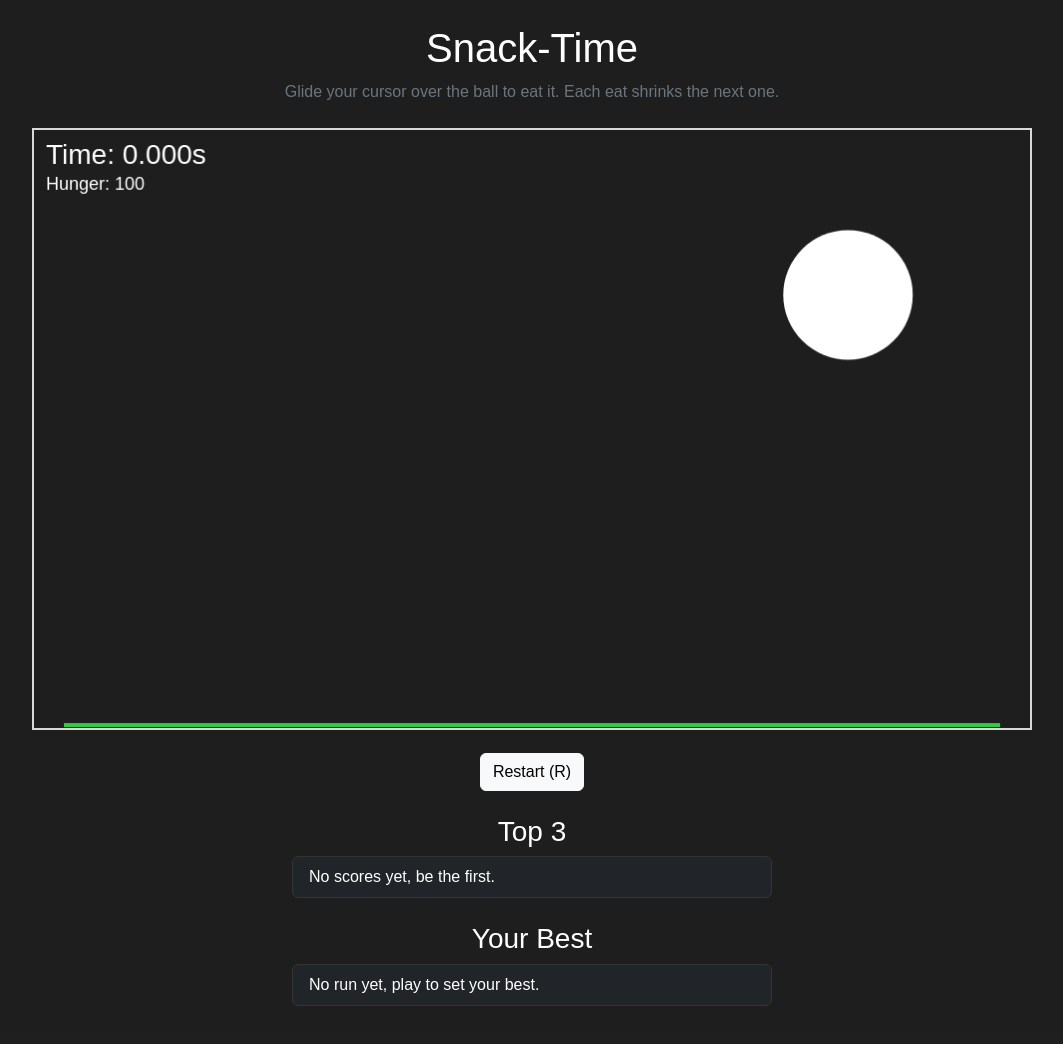
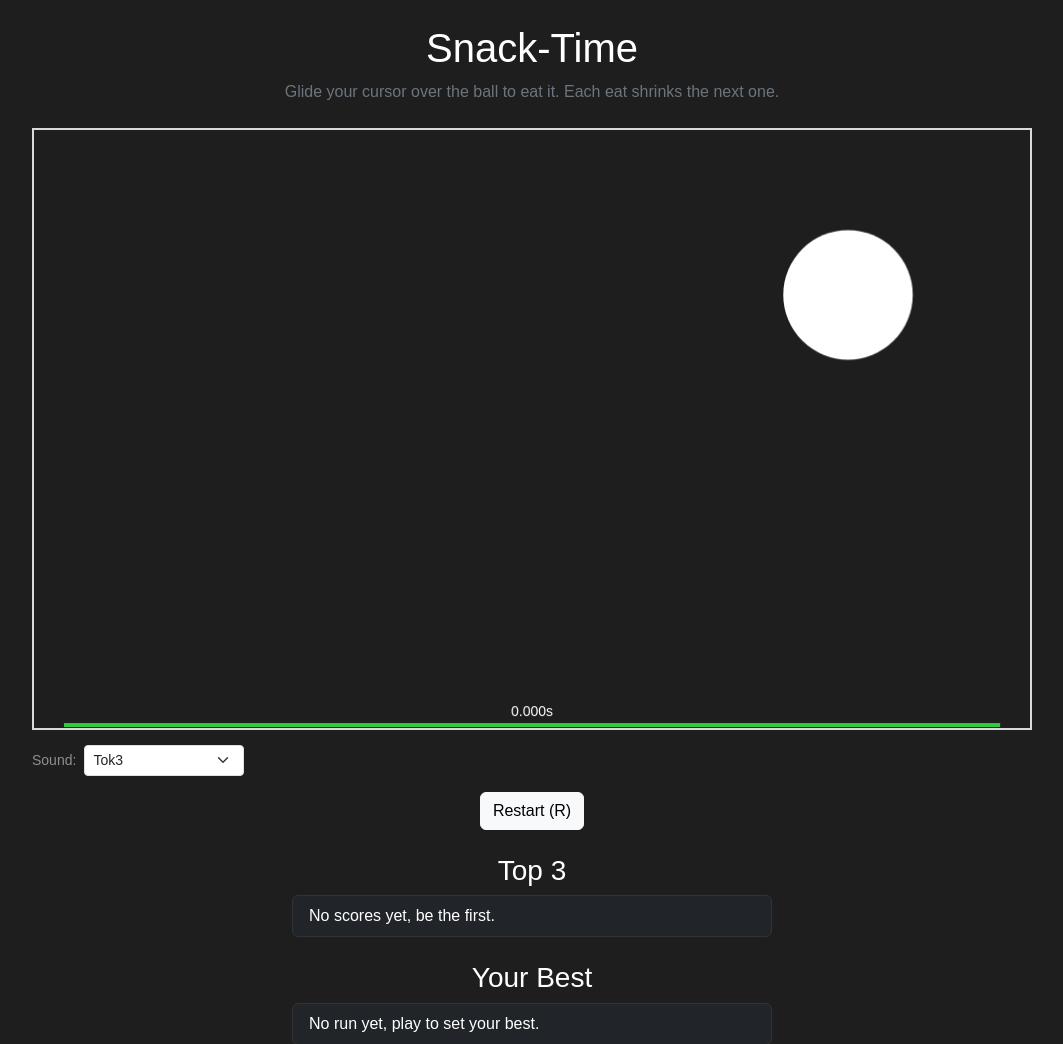
Before and after one commit to SmackyDahFrog/CITS3403-Project, a Flask app: page /play/kai in a window 1280 px wide. Shown: the part 62-1106 px from the top of the page, without its empty margins (108-1171 px from the left). Before the commit the page ends 1068 px from the top, so only its background shows below. Run offline with Flask 3, Linux system fonts and the light colour scheme; the visitor is signed in with stand-in values (Sample User, id 1); data comes from the database, SQL or seed files in the repository; data that the repository does not hold is empty; some libraries are stand-ins or nearby versions.

Commit message:
give Snack-Time eat sounds and centre the timer over the hunger bar

```diff
--- a/app/static/css/kai.css
+++ b/app/static/css/kai.css
@@ -27,6 +27,19 @@
     max-width: 1000px;
 }
 
+/* sound dropdown sits below the bottom-left of the canvas, matching its 1000px max width
+   so the inner content lines up with the canvas's left edge */
+.kai-controls {
+    width: 100%;
+    max-width: 1000px;
+    display: flex;
+    align-items: center;
+}
+
+.kai-controls .form-select-sm {
+    max-width: 160px;
+}
+
 /* placeholder shown when the viewport is narrower than the canvas can fit, hidden otherwise */
 .kai-too-small {
     display: none;
--- a/app/static/js/kai-game.js
+++ b/app/static/js/kai-game.js
@@ -21,6 +21,9 @@ const GROW_DURATION_SEC = 0.3;
 const PRESSURE = 60;
 const EAT_BONUS = 35;
 const START_HUNGER = 100;
+// hunger bar geometry, lifted out so the centred timer above can sit on the same row
+const HUNGER_BAR_HEIGHT = 4;
+const HUNGER_BAR_Y = H - HUNGER_BAR_HEIGHT - 1;
 
 let canvas, ctx;
 // ballMaxR is the cap for the currently-spawned ball, ballSpawnedAt is when it appeared so
@@ -49,6 +52,18 @@ let mouseX = null;
 let mouseY = null;
 // css px to canvas px factor, recomputed each mousemove so the cursor hit radius scales with css resizing
 let canvasScale = 1;
+// sound effect played on each eat. dropdown values map to files under /static/sounds,
+// empty string is the "no sound" option. selection persists in localStorage so the
+// player isn't reset to the default every page load. rate scales playbackRate to make
+// a sluggish source clip punchier (Moshi's munch is too slow at native speed for the
+// rapid eat-loop), volume tones both clips down so they sit under the gameplay focus
+const SOUND_FILES = {
+    Tok3:  { src: '/static/sounds/Tok3.ogg',  rate: 1,   volume: 0.55 },
+    Moshi: { src: '/static/sounds/Moshi.mp3', rate: 1.5, volume: 0.55 },
+};
+const SOUND_STORAGE_KEY = 'kai-sound';
+const eatSounds = {};
+let activeSound = 'Tok3';
 
 function init() {
     canvas = document.getElementById('kaiCanvas');
@@ -63,8 +78,43 @@ function init() {
         restartBtn.addEventListener('click', gameSetup);
     }
 
+    // pre-load each sound once so the eat handler can fire-and-forget without rebuilding
+    // the Audio object every time. rate and volume from SOUND_FILES are applied here and
+    // persist across replays since the same Audio instance is reused on each eat
+    for (const key of Object.keys(SOUND_FILES)) {
+        const cfg = SOUND_FILES[key];
+        const audio = new Audio(cfg.src);
+        audio.playbackRate = cfg.rate;
+        audio.volume = cfg.volume;
+        eatSounds[key] = audio;
+    }
+
+    const soundSelect = document.getElementById('soundSelect');
+    if (soundSelect) {
+        // saved choice from a previous session takes precedence over the markup default
+        const saved = localStorage.getItem(SOUND_STORAGE_KEY);
+        if (saved !== null && (saved === '' || saved in SOUND_FILES)) {
+            activeSound = saved;
+            soundSelect.value = saved;
+        }
+        soundSelect.addEventListener('change', (e) => {
+            activeSound = e.target.value;
+            localStorage.setItem(SOUND_STORAGE_KEY, activeSound);
+        });
+    }
+
     gameSetup();
     requestAnimationFrame(gameLoop);
+}
+
+// fire the currently-selected eat sound, if any. currentTime reset means rapid eats can
+// retrigger the clip from the start instead of being silenced by a still-playing instance
+function playEatSound() {
+    const sound = eatSounds[activeSound];
+    if (!sound) return;
+    sound.currentTime = 0;
+    // browser autoplay policy may reject the first play before any user gesture, swallow it
+    sound.play().catch(() => {});
 }
 
 function gameSetup() {
@@ -121,6 +171,7 @@ function update(dt) {
             // record the moment of this eat in game-clock seconds, the gameover summary
             // averages the gaps between consecutive eats and drops any tighter than 100ms
             eatTimes.push(survivedTimeSec);
+            playEatSound();
             hunger += EAT_BONUS;
             // peak hunger this run sets the bar's denominator, so an eat that pushes
             // hunger above the previous high refills the bar back to a full strip
@@ -164,15 +215,15 @@ function draw() {
         drawHungerBar();
     }
 
-    // top-left readouts, the time survived is the metric that gets submitted to the leaderboard,
-    // the hunger bank below it is just the visible "you are about to die" indicator
-    ctx.fillStyle = '#ffffff';
-    ctx.textAlign = 'left';
-    ctx.textBaseline = 'top';
-    ctx.font = '28px Arial, sans-serif';
-    ctx.fillText('Time: ' + survivedSeconds().toFixed(3) + 's', 12, 12);
-    ctx.font = '18px Arial, sans-serif';
-    ctx.fillText('Hunger: ' + Math.floor(hunger), 12, 46);
+    // small survival timer sat just above the hunger bar, the only HUD readout left now
+    // that the bar's own colour and length cover the same job the top-left figures used to
+    if (!isGameOver) {
+        ctx.fillStyle = '#ffffff';
+        ctx.textAlign = 'center';
+        ctx.textBaseline = 'bottom';
+        ctx.font = '14px Arial, sans-serif';
+        ctx.fillText(survivedSeconds().toFixed(3) + 's', W / 2, HUNGER_BAR_Y - 4);
+    }
 
     if (isGameOver) {
         // overlay with final time, per-eat pace, and restart prompt
@@ -219,10 +270,10 @@ function colourAtPosition(t) {
 
 function drawHungerBar() {
     // thin strip across the bottom, length itself is the gauge so no separate marker is needed
-    const barH = 4;
+    const barH = HUNGER_BAR_HEIGHT;
     const barX = 30;
     const barFullW = W - barX * 2;
-    const barY = H - barH - 1;
+    const barY = HUNGER_BAR_Y;
 
     // bar length tracks remaining hunger relative to this run's peak, anchored on the left
     // so the right edge recedes as pressure depletes hunger and the bar vanishes at hunger=0
--- a/app/templates/games/kai.html
+++ b/app/templates/games/kai.html
@@ -56,6 +56,14 @@
                     <p class="mb-0">Resize your window wider to play Snack-Time.</p>
                 </div>
             </div>
+            <div class="kai-controls mt-2">
+                <label for="soundSelect" class="text-white-50 small me-2 mb-0">Sound:</label>
+                <select id="soundSelect" class="form-select form-select-sm">
+                    <option value="Tok3" selected>Tok3</option>
+                    <option value="Moshi">Moshi</option>
+                    <option value="">No sound</option>
+                </select>
+            </div>
             <button id="restartBtn" class="btn btn-light mt-3">Restart (R)</button>
             <div class="kai-leaderboard mt-4">
                 <h3 class="text-center">Top 3</h3>
```
Also changed, not shown: 2 other files.
